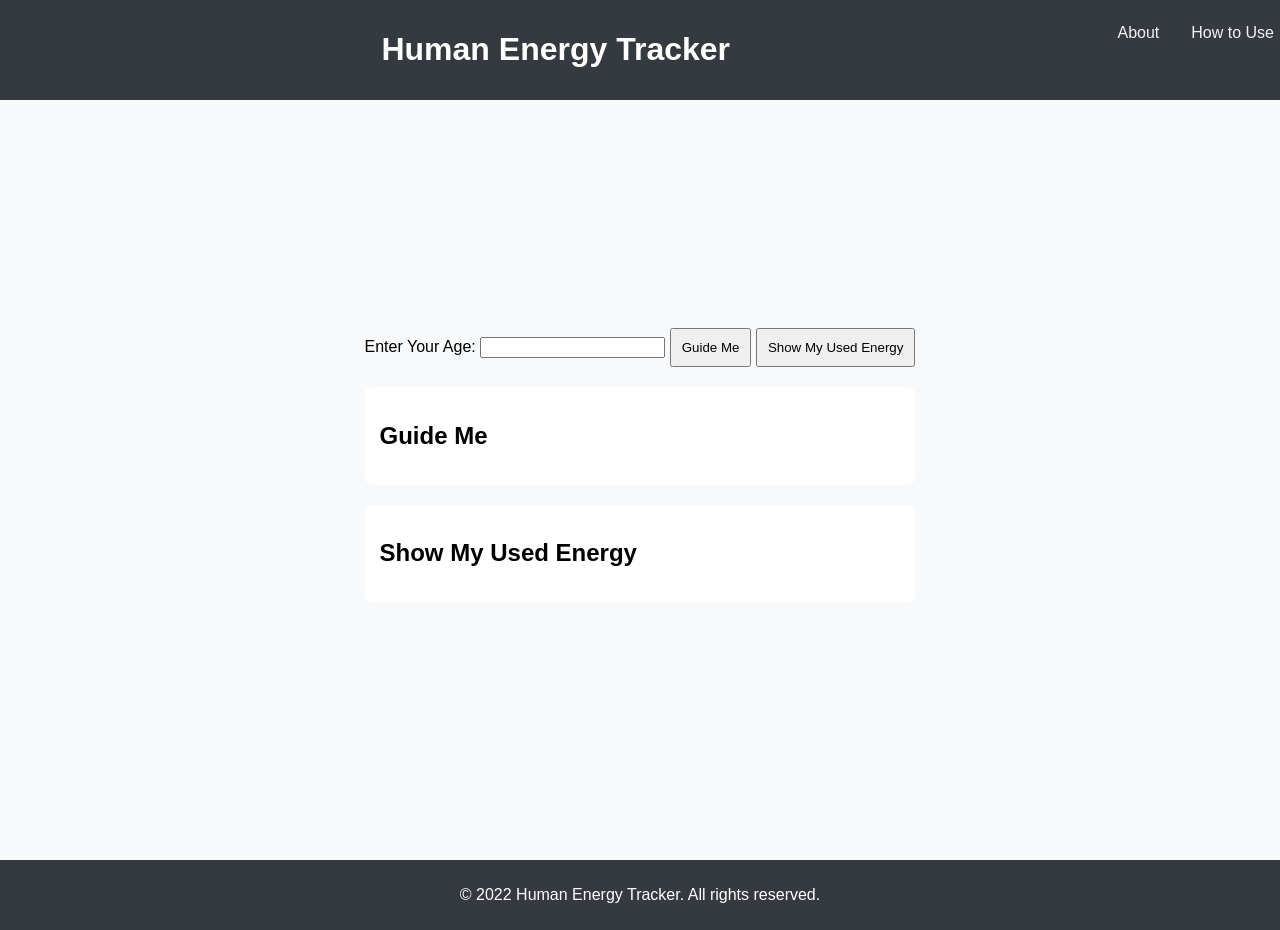
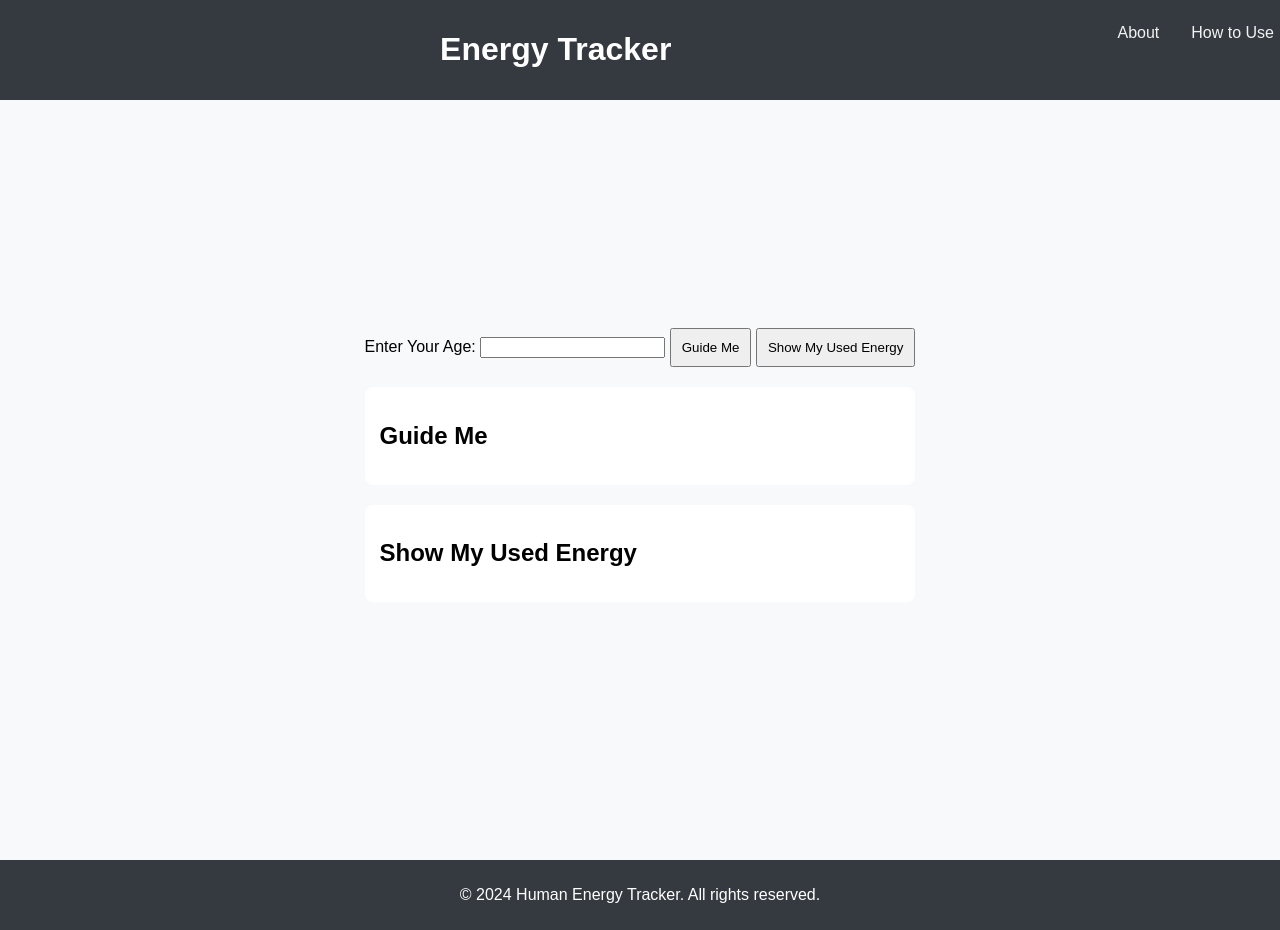
Before and after one commit to mohitsoni42/energy_calculator, a plain HTML site: page index.html in a window 1280 px wide. Drawn offline with Linux system fonts and the light colour scheme.

Commit message:
UI changes

```diff
--- a/index.html
+++ b/index.html
@@ -14,7 +14,7 @@
       <a href="#">How to Use</a>
       <a href="#">About</a>
     </div>
-    <h1>Human Energy Tracker</h1>
+    <h1>Energy Tracker</h1>
   </header>
 
   <div id="app">
@@ -58,7 +58,7 @@
 </div>
 
 <footer>
-  <p>&copy; 2022 Human Energy Tracker. All rights reserved.</p>
+  <p>&copy; 2024 Human Energy Tracker. All rights reserved.</p>
 </footer>
 
 <script src="script.js"></script>
```
